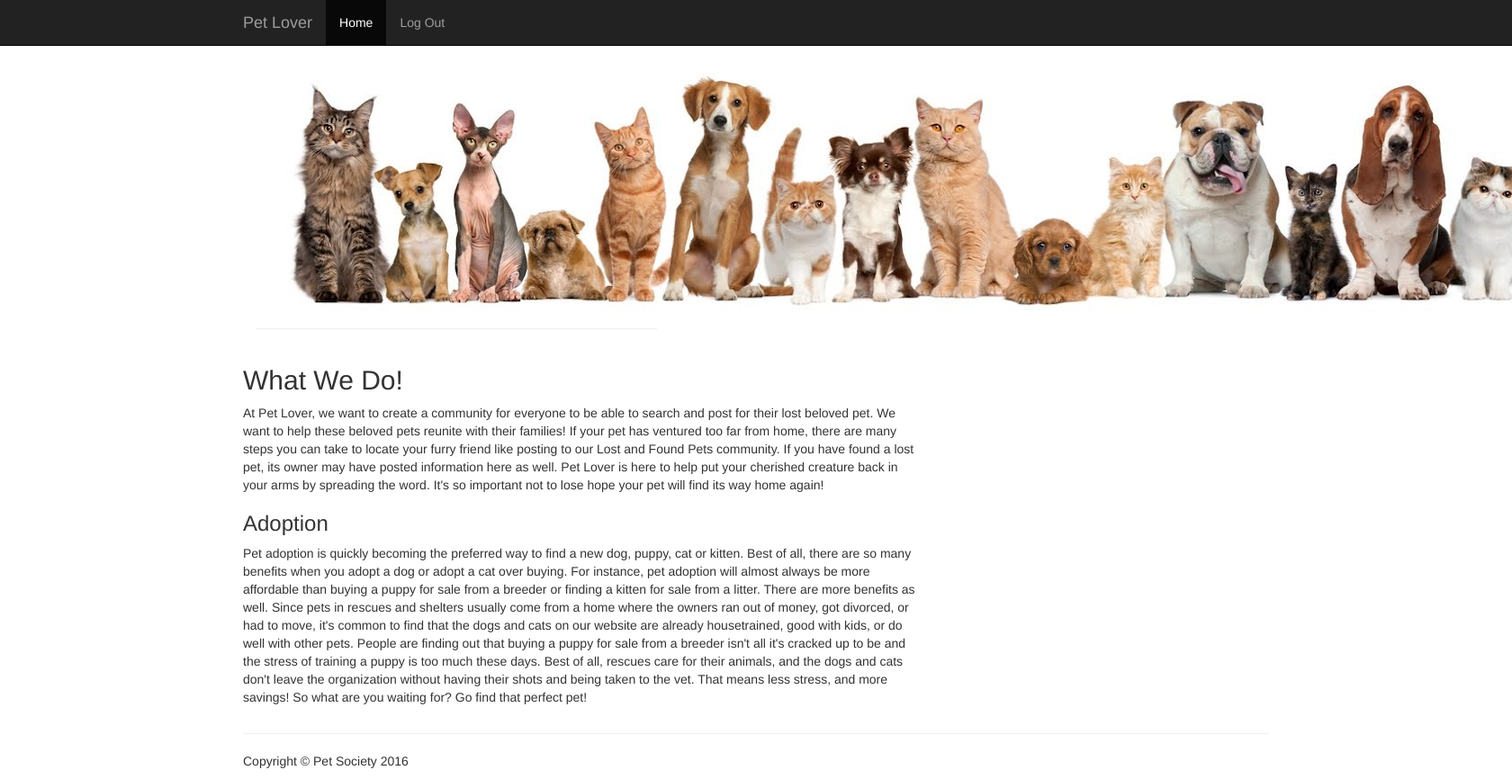
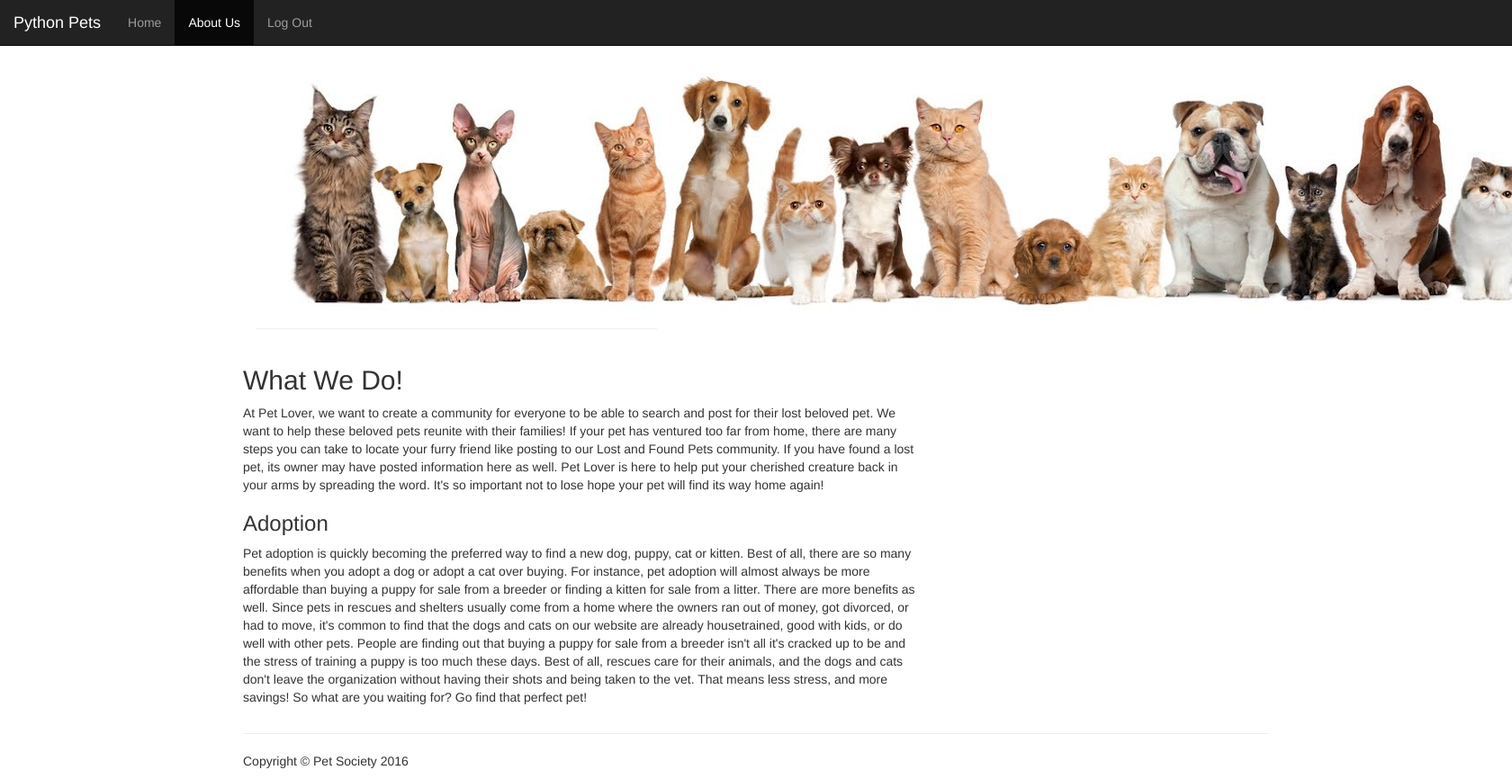
Before and after one commit to bmcheung/python_pets, a Django app: page /about in a window 1680 px wide; the page is wider, and only the part inside the window is pictured. Shown: that part at 90% size. Run offline with Django 3.2, Linux system fonts and the light colour scheme; some libraries are stand-ins or nearby versions.

Commit message:
updated templates for home page and about

```diff
--- a/pets/templates/pets/main.html
+++ b/pets/templates/pets/main.html
@@ -10,25 +10,23 @@
     <body>
     <div id="wrapper">
           <div class="navbar navbar-inverse navbar-fixed-top">
-          <div class="container">
+            <!-- <div class="container"> -->
               <div class="navbar-header">
                 <button type="button" class="navbar-toggle" data-toggle="collapse" data-target=".navbar-collapse">
-        <span class="icon-bar"></span>
-        <span class="icon-bar"></span>
-        <span class="icon-bar"></span>
                 </button>
-      <a class="navbar-brand" href="/">Pet Lover</a>
+                <a class="navbar-brand" href="/">Python Pets </a>
             </div>
             <div class="collapse navbar-collapse">
             <ul class="nav navbar-nav">
-        <li class="active"><a href="/">Home</a></li>
+              <li><a href="{% url 'pets:home'%}">Home</a></li>
+              <li class="active"><a href="{% url 'pets:about'%}">About Us</a></li>
               <li><a href="{% url 'pets:logout'%}">Log Out</a></li>
             </ul>
             <ul class="nav navbar-nav navbar-right">
               <li><a href="#">{{request.user.username | title}}</a></li>
             </ul>
             </div><!--/.nav-collapse -->
-  </div>
+            <!-- </div> -->
           </div>
       <div class="container">
         <div class="wide">
@@ -36,7 +34,6 @@
             <img src="{% static '/pets/image/pet.jpg' %}" alt=""/>
             <div class="col-xs-5 line"><hr></div>
         </div>
-
         <div class="row">
             <div class="col-sm-8">
                 <h2>What We Do!</h2>
@@ -57,9 +54,7 @@
             </div>
         </div>
           <!-- /.row -->
-
         <hr>
-
           <!-- Footer -->
         <footer>
             <div class="row">
@@ -69,8 +64,6 @@
             </div>
             <!-- /.row -->
         </footer>
-
-
       </div>
     </body>
 </html>
```
Also changed, not shown: pets/templates/pets/index.html (+20 -11 lines), db.sqlite3. Lines whose indentation alone changed are shown as unchanged.
